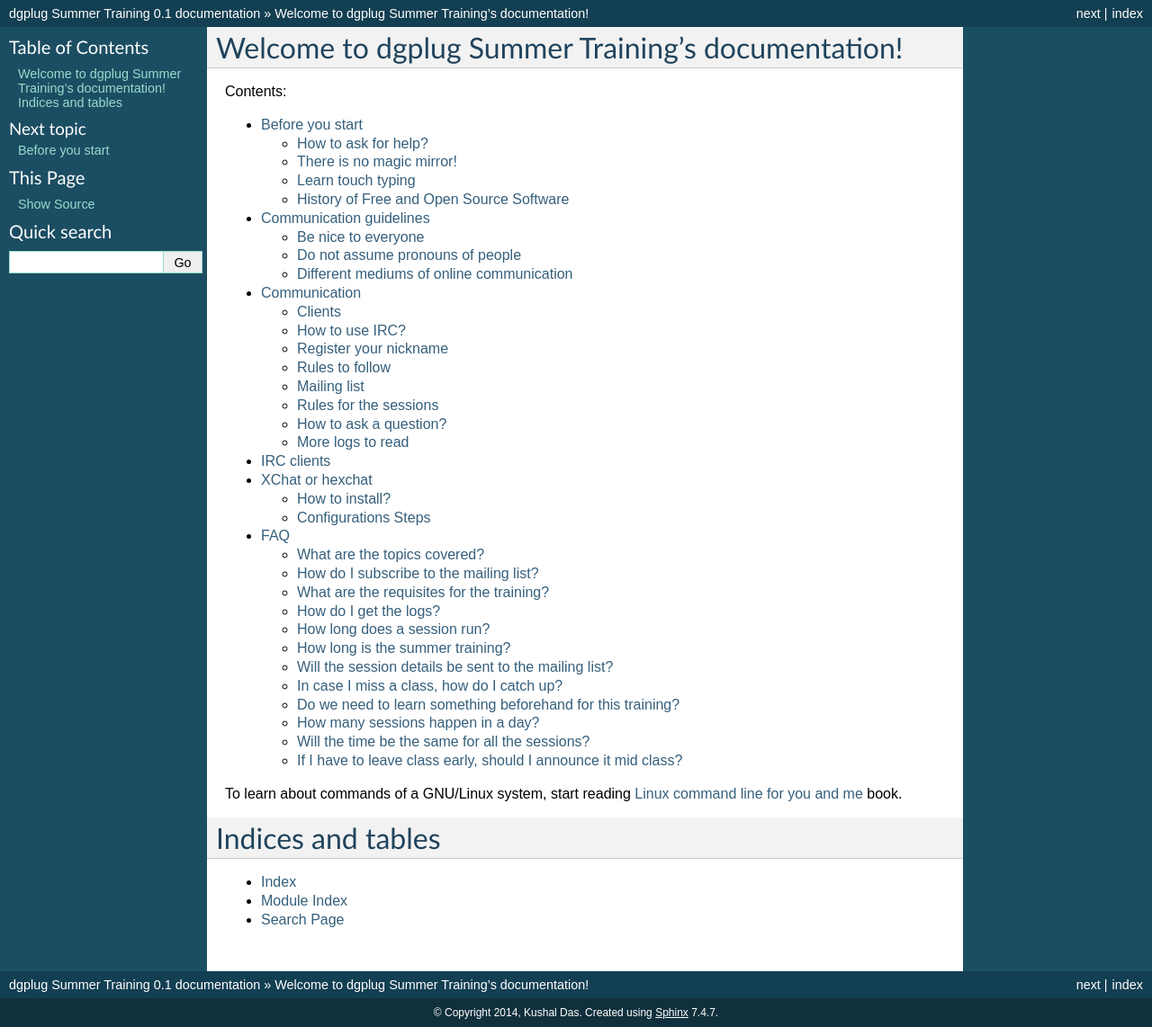
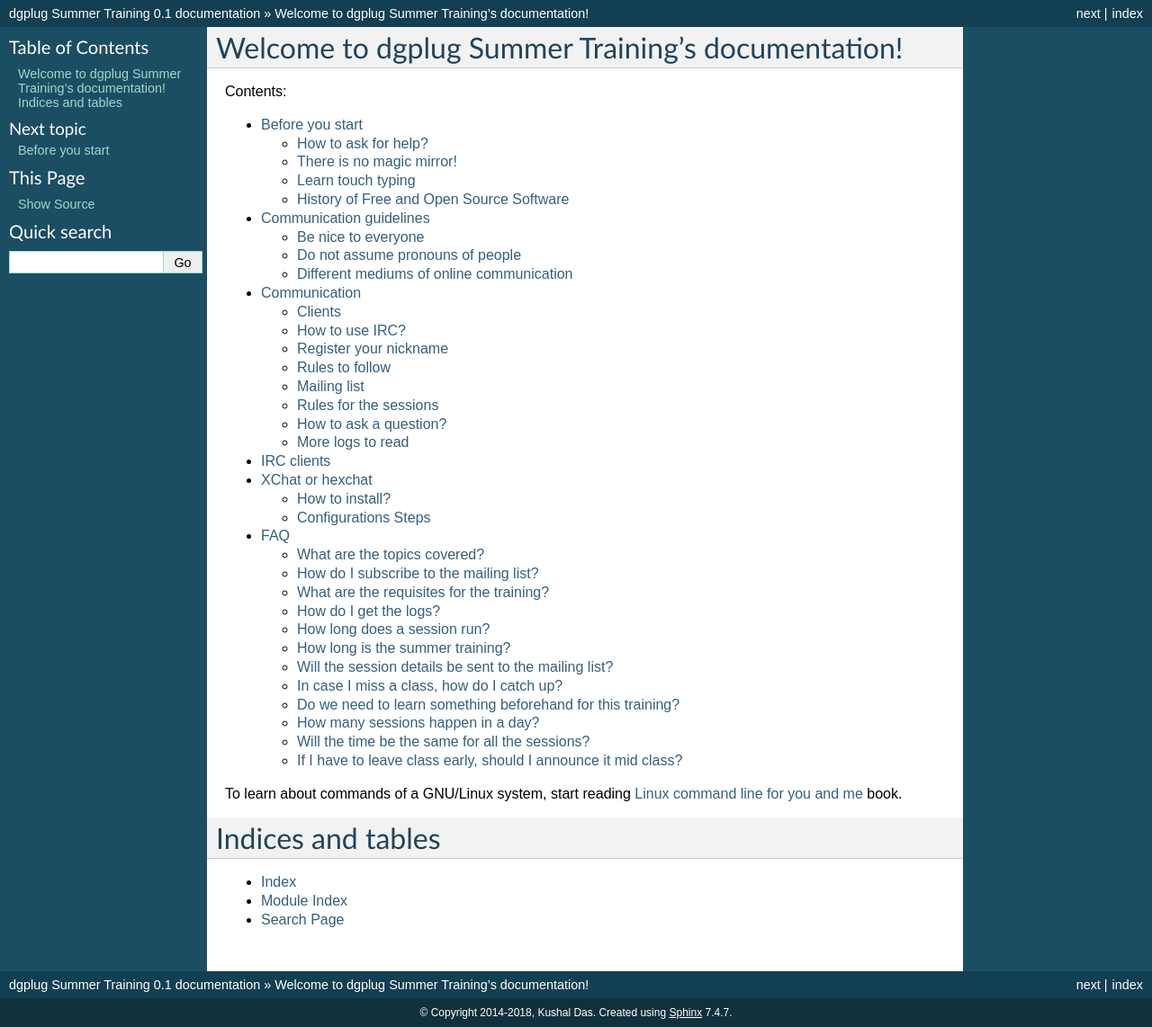
Before and after one commit to kushaldas/summertraining, a Sphinx documentation site: the page built from docs/index.rst, in a window 1280 px wide. Shown: the whole page at 90% size. Built offline with Sphinx 7.4.7, drawn with Linux system fonts in a browser that asks for light colours.

```diff
--- a/docs/conf.py
+++ b/docs/conf.py
@@ -41,7 +41,7 @@ master_doc = 'index'
 
 # General information about the project.
 project = u'dgplug Summer Training'
-copyright = u'2014, Kushal Das'
+copyright = u'2014-2018, Kushal Das'
 
 # The version info for the project you're documenting, acts as replacement for
 # |version| and |release|, also used in various other places throughout the
```
